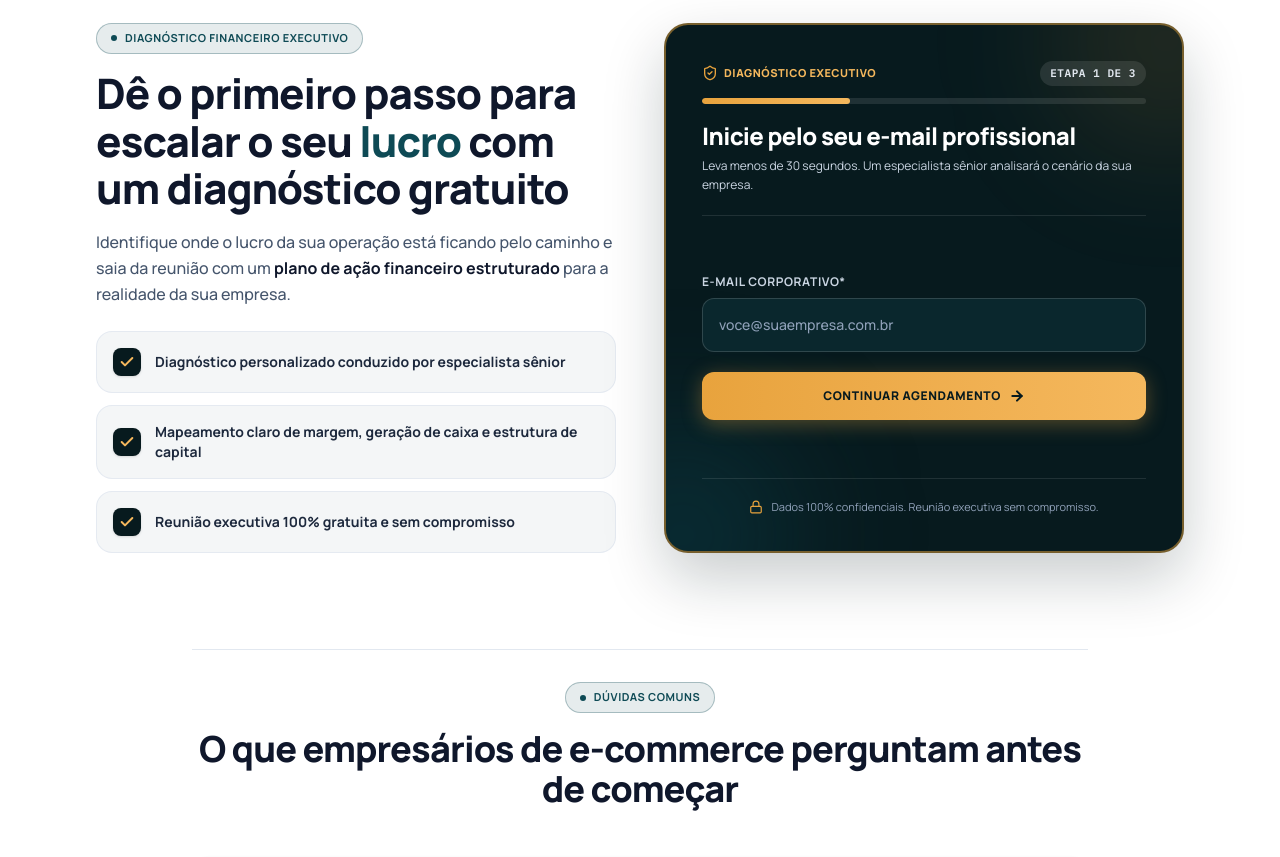
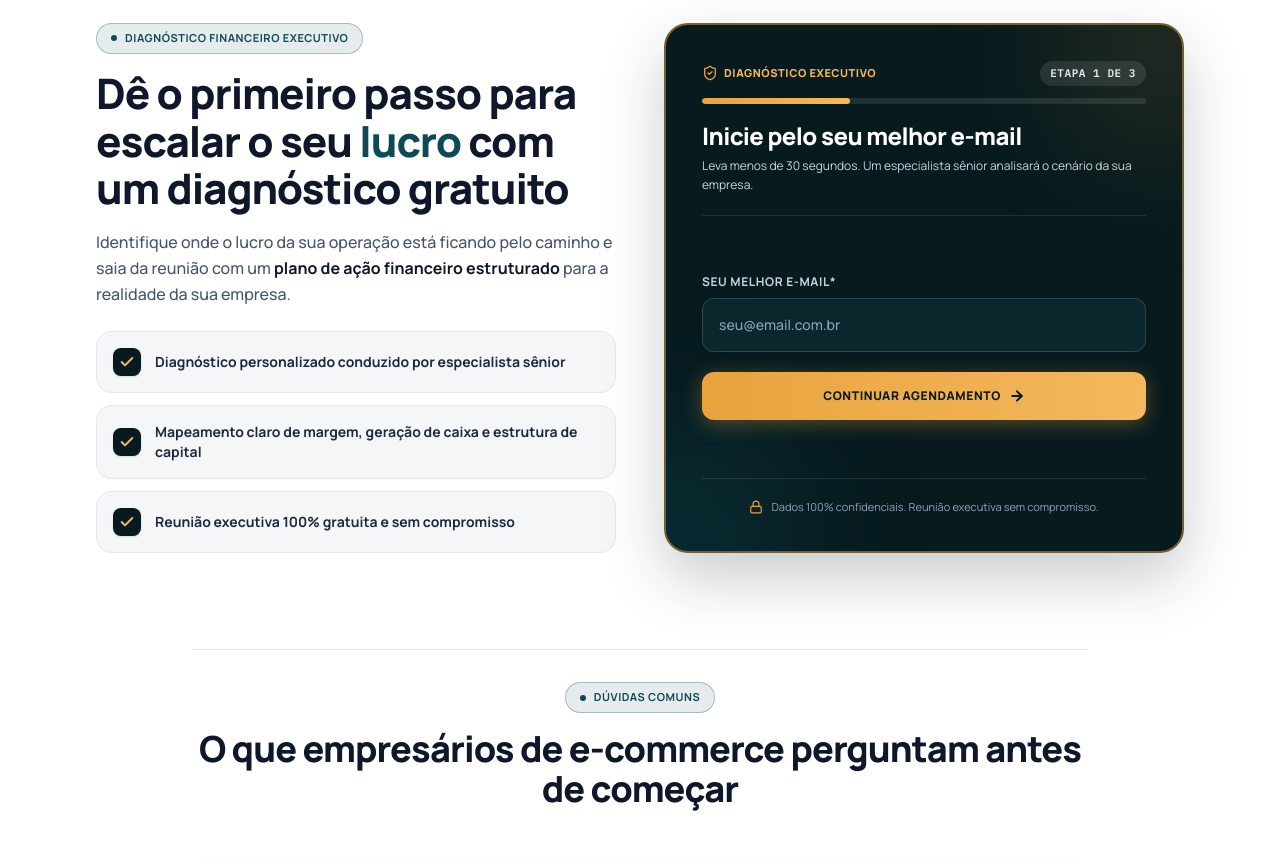
Before and after one commit to leandervenancio-source/site, a React (Vite) app: page / in a window 1280 px wide. Shown: the part 8460-9317 px from the top of the page. Built offline with nearby package versions, Linux system fonts and the light colour scheme; no server answers.

Commit message:
copy(form): ask for 'Seu melhor e-mail' instead of corporate email

```diff
--- a/src/components/DiagnosticForm.tsx
+++ b/src/components/DiagnosticForm.tsx
@@ -67,7 +67,7 @@ export function DiagnosticForm({ theme: _theme = "dark" }: DiagnosticFormProps)
   const validateStep1 = (): boolean => {
     const emailRegex = /^[^\s@]+@[^\s@]+\.[^\s@]+$/;
     if (!formData.email.trim() || !emailRegex.test(formData.email.trim())) {
-      setErrors((prev) => ({ ...prev, email: "Informe um e-mail profissional válido." }));
+      setErrors((prev) => ({ ...prev, email: "Informe um e-mail válido." }));
       return false;
     }
     setErrors((prev) => ({ ...prev, email: undefined }));
@@ -367,7 +367,7 @@ export function DiagnosticForm({ theme: _theme = "dark" }: DiagnosticFormProps)
         </div>
 
         <h3 className="text-xl sm:text-2xl font-extrabold text-white tracking-tight">
-          {step === 1 && "Inicie pelo seu e-mail profissional"}
+          {step === 1 && "Inicie pelo seu melhor e-mail"}
           {step === 2 && "Para quem enviamos o diagnóstico?"}
           {step === 3 && "Qual o porte atual da sua operação?"}
         </h3>
@@ -378,16 +378,16 @@ export function DiagnosticForm({ theme: _theme = "dark" }: DiagnosticFormProps)
         </p>
       </div>
 
-      {/* ETAPA 1: E-MAIL CORPORATIVO */}
+      {/* ETAPA 1: MELHOR E-MAIL */}
       {step === 1 && (
         <div className="space-y-5 relative z-10 my-6">
           <div>
             <label className={labelClass}>
-              E-mail Corporativo*
+              Seu melhor e-mail*
             </label>
             <input
               type="email"
-              placeholder="voce@suaempresa.com.br"
+              placeholder="seu@email.com.br"
               value={formData.email}
               className={`${inputClass} ${errors.email ? "!border-rose-500" : ""}`}
               onChange={(e) => {
```
